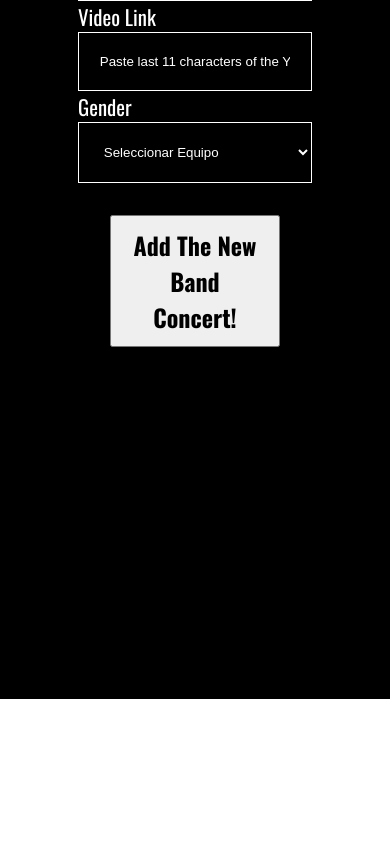
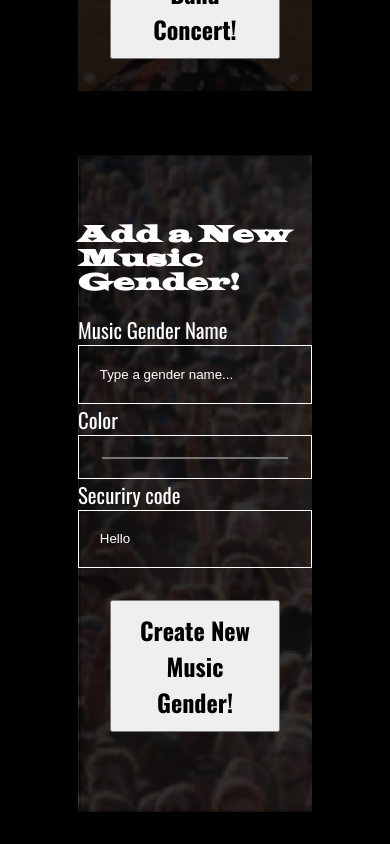
Before and after one commit to AnthonyCordero/alura-challenge-tonycken, a React (Create React App) app: page / in a window 390 px wide. Shown: the part 3020-3864 px from the top of the page. Before the commit the page ends 3719 px from the top, so only its background shows below. Built offline with nearby package versions, Linux system fonts and the light colour scheme.

Commit message:
form desktop finished - working on mobile

```diff
--- a/src/App.js
+++ b/src/App.js
@@ -115,44 +115,41 @@ function App() {
     },
   ]);
 
-  const [gender, updateGenders] = useState([
+  const [genderInfo, updateGendersInfo] = useState([
     {
       id: uuid(),
       title: 'Classic Rock',
       primaryColor: '000000',
-      secondaryColor: 'ffffff'
     },
     {
       id: uuid(),
       title: 'Death Metal',
       primaryColor: '000000',
-      secondaryColor: 'ffffff'
     },
     {
       id: uuid(),
       title: 'Thrash Metal',
       primaryColor: '000000',
-      secondaryColor: 'ffffff'
     },
   ]);
 
-  const concertsRegistration = (concert) => {
+  const concertRegistration = (concert) => {
     updateConcerts([...concerts, concert]);
   }
 
   const updateColor = (color, id) => {
-    const updatedGenderColor = gender.map((gender) => {
-      if (gender.id === id) {
-        gender.primaryColor = color;
+    const updatedGenderColor = genderInfo.map((gender) => {
+      if (genderInfo.id === id) {
+        genderInfo.primaryColor = color;
       }
       return gender;
     });
 
-    updateGenders(updatedGenderColor);
+    updateGendersInfo(updatedGenderColor);
   };
 
   const createGender = (newGender) => {
-    updateGenders([...gender, { ...newGender, id: uuid() }])
+    updateGendersInfo([...genderInfo, { ...newGender, id: uuid() }])
   }
 
   const switchShowHide = () => {
@@ -165,12 +162,12 @@ function App() {
       <Header />
       <Hero />
       {
-        gender.map((defGender) => <GenderSection
+        genderInfo.map((defGender) => <GenderSection
           genderData={defGender}
           key={defGender.title}
           concerts={concerts.filter(concert => concert.gender === defGender.title)}
           updateColor={updateColor}
-          gender={gender}
+          gender={genderInfo}
 
         />
         )
@@ -182,8 +179,8 @@ function App() {
 
       {
         showHideForm && <FormsSection
-          gender={gender.map((gender) => gender.title)}
-          concertsRegistration={concertsRegistration}
+          genderInfo={genderInfo.map((gen) => gen.title)}
+          concertRegistration={concertRegistration}
           createGender={createGender}
         />
       }
--- a/src/components/AddGenderSectionForm/index.jsx
+++ b/src/components/AddGenderSectionForm/index.jsx
@@ -1,10 +1,51 @@
+import { useState } from 'react'
 import './styles.css'
+import FormInput from '../FormInput'
+import FormButton from '../FormButton'
 
-const AddGenderSectionForm = () => {
-    return <section>
+const AddGenderSectionForm = (props) => {
+    const { createGender, genderInfo } = props
+    const [title, updateTitle] = useState('')
+    const [color, updateColor] = useState('')
 
+    const sendNewGenderData = (e) => {
+        e.preventDefault();
+        createGender({ title, primaryColor: color });
+    }
 
-    </section>
+    const createGenderPassword = 'Hello'
+
+    return <article
+        style={{ backgroundImage: 'url(/img/create-gender-formbg.png)' }} className='addNewGenderSectiontForm'>
+
+        <form
+            onSubmit={sendNewGenderData}>
+
+            <h2>Add a New Music Gender!</h2>
+            <FormInput
+                title='Music Gender Name'
+                placeholder='Type a gender name'
+                required
+                value={title}
+                setValue={updateTitle} />
+            <FormInput
+                type='color'
+                title='Color'
+                required
+                value={color}
+                setValue={updateColor} />
+            <FormInput
+                title='Securiry code'
+                placeholder='Type the password'
+                required
+                value={createGenderPassword}
+            />
+            <FormButton>
+                Create New Music Gender!
+            </FormButton>
+        </form>
+    </article>
+
 
 
 }
--- a/src/components/AddGenderSectionForm/styles.css
+++ b/src/components/AddGenderSectionForm/styles.css
@@ -0,0 +1,16 @@
+.addNewGenderSectiontForm {
+    width: 60%;
+    display: flex;
+    align-items: center;
+    justify-content: center;
+    flex-direction: column;
+    background-size: cover;
+    background-repeat: no-repeat;
+    padding: 3rem 0;
+    margin: 2rem 0;
+}
+
+.addNewGenderSectiontForm h2 {
+    color: white;
+    font-family: 'Wide Latin', sans-serif;
+}
--- a/src/components/AddVideoForm/index.jsx
+++ b/src/components/AddVideoForm/index.jsx
@@ -11,10 +11,7 @@ const AddVideoForm = (props) => {
     const [gender, setGender] = useState('')
     const [year, setYear] = useState('')
 
-    const [title, updateTitle] = useState('')
-    // const [color, updateColor] = useState('')
-
-    const { concertRegistration, like } = props
+    const { concertRegistration, genderInfo } = props
 
     const sendData = (e) => {
         e.preventDefault()
@@ -27,11 +24,6 @@ const AddVideoForm = (props) => {
         };
         concertRegistration(sendData);
     };
-
-    // const sendNewGenderData = (e) => {
-    //     e.preventDefault();
-    //     createGender({ title, primaryColor: color });
-    // }
 
     return <article
         style={{ backgroundImage: 'url(/img/create-concert-formbg.png)' }} className='addNewConcertForm'>
@@ -65,9 +57,9 @@ const AddVideoForm = (props) => {
                 value={videoLink}
                 setValue={setVideoLink} />
             <GenderOption
-                value={props.gender}
+                value={genderInfo}
                 setGender={setGender}
-                gendersInfo={props.gender} />
+                genderInfo={genderInfo} />
             <FormButton>
                 Add The New Band Concert!
             </FormButton>
--- a/src/components/AddVideoForm/styles.css
+++ b/src/components/AddVideoForm/styles.css
@@ -4,9 +4,9 @@
     align-items: center;
     justify-content: center;
     flex-direction: column;
-    background-size: contain;
+    background-size: cover;
     background-repeat: no-repeat;
-    padding: 10rem 0;
+    margin: 2rem 0;
 }
 
 .addNewConcertForm h2 {
--- a/src/components/FormInput/index.jsx
+++ b/src/components/FormInput/index.jsx
@@ -14,7 +14,7 @@ const FormInput = (props) => {
         <label for={title}>{title}</label>
         <input
             placeholder={placeholderMod}
-            required={props.required}
+            required
             value={props.value}
             onChange={inputValueChange}
             type={type}
--- a/src/components/FormInput/styles.css
+++ b/src/components/FormInput/styles.css
@@ -1,16 +1,12 @@
 .form-input {
     width: 100%;
-}
-
-
-.form-input label {
-    display: block;
-    color: white;
 }
 
 .form-input label {
     font-family: 'Oswald', sans-serif;
     font-size: 1.3rem;
+    display: block;
+    color: white;
 }
 
 .form-input input {
--- a/src/components/FormsSection/index.jsx
+++ b/src/components/FormsSection/index.jsx
@@ -1,18 +1,21 @@
 import './styles.css'
 import AddVideoForm from '../AddVideoForm'
+import AddGenderSectionForm from '../AddGenderSectionForm';
 
 const FormsSection = (props) => {
-    const { coworkerRegistration, createGender, like, gender } = props;
+
+    const { concertRegistration, createGender, genderInfo } = props;
 
     return <section className='formSection'>
         <AddVideoForm
-            coworkerRegistration={coworkerRegistration}
+            concertRegistration={concertRegistration}
+
+            genderInfo={genderInfo}
+        />
+        <AddGenderSectionForm
             createGender={createGender}
-            gender={gender}
+            genderInfo={genderInfo}
         />
-        {/* <AddGenderSectionForm
-
-        /> */}
     </section>
 
 }
--- a/src/components/FormsSection/styles.css
+++ b/src/components/FormsSection/styles.css
@@ -3,6 +3,6 @@
     display: flex;
     justify-content: center;
     align-items: center;
-    padding: 10rem 0;
     background-color: black;
+    flex-wrap: wrap;
 }
--- a/src/components/GenderOption/index.jsx
+++ b/src/components/GenderOption/index.jsx
@@ -10,7 +10,7 @@ const GenderOption = (props) => {
         <label>Gender</label>
         <select value={props.title} onChange={selectChange}>
             <option value='' disbled defaultValue='' hidden>Seleccionar Equipo</option>
-            {props.gendersInfo.map((title, index) => <option className='genderOptionColapsable' key={index} value={title}>{title}
+            {props.genderInfo.map((title, index) => <option className='genderOptionColapsable' key={index} value={title}>{title}
             </option>
             )}
         </select>
```
Also changed, not shown: public/img/create-concert-formbg.png, public/img/create-gender-formbg.png.
